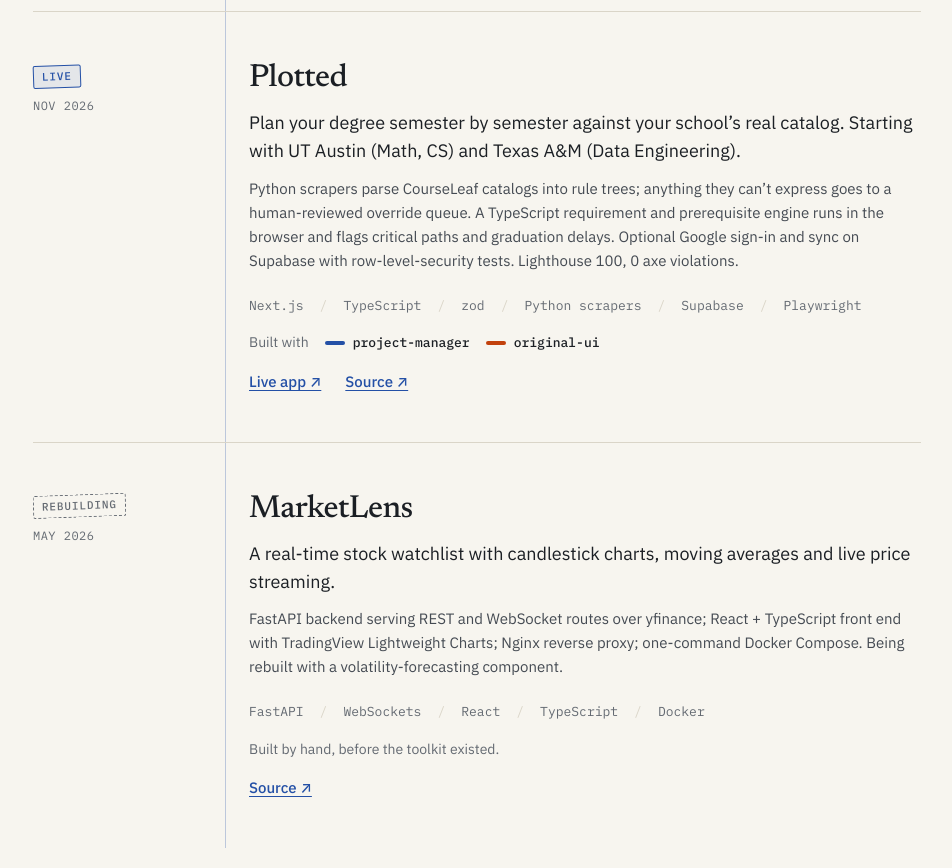
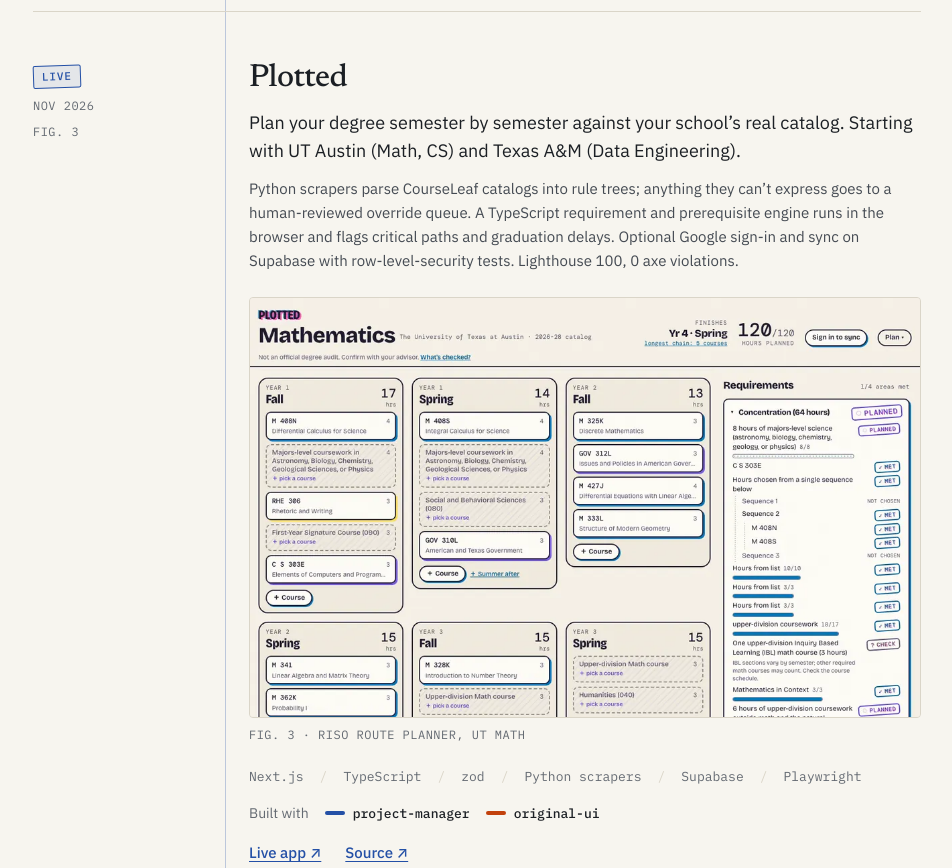
Before and after one commit to AnayPatel-P/anaypatel-p.github.io, a plain HTML site: page index.html in a window 1280 px wide. Shown: the part 1860-2728 px from the top of the page, without its empty margins (163-1115 px from the left). Drawn offline with Linux system fonts and the light colour scheme.

Commit message:
Add Plotted planner screenshot (Fig. 3)
Co-Authored-By: Claude Opus 5.5 <noreply@anthropic.com>

```diff
--- a/index.html
+++ b/index.html
@@ -90,11 +90,16 @@
       <div class="margin">
         <span class="stamp live">Live</span>
         <span class="t-mono" aria-hidden="true">Nov 2026</span>
+        <span class="t-mono" aria-hidden="true">Fig. 3</span>
       </div>
       <div class="main">
         <h3 class="t-h3">Plotted</h3>
         <p class="summary">Plan your degree semester by semester against your school’s real catalog. Starting with UT&nbsp;Austin (Math, CS) and Texas&nbsp;A&amp;M (Data Engineering).</p>
         <p class="detail t-small">Python scrapers parse CourseLeaf catalogs into rule trees; anything they can’t express goes to a human-reviewed override queue. A TypeScript requirement and prerequisite engine runs in the browser and flags critical paths and graduation delays. Optional Google sign-in and sync on Supabase with row-level-security tests. Lighthouse 100, 0 axe violations.</p>
+        <figure>
+          <img src="assets/plotted-planner.webp" width="1000" height="625" alt="Plotted planner for the UT Austin Mathematics degree: semester columns of course stickers, with a requirements checklist stamped Met, Planned and Check" loading="lazy" decoding="async">
+          <figcaption class="t-mono">Fig. 3 · Riso Route planner, UT Math</figcaption>
+        </figure>
         <ul class="tags" aria-label="Stack"><li>Next.js</li><li>TypeScript</li><li>zod</li><li>Python scrapers</li><li>Supabase</li><li>Playwright</li></ul>
         <p class="built"><span>Built with</span>
           <a class="line-tag" style="--c:var(--l-project-manager)" href="#s-project-manager" data-skill="project-manager">project-manager</a>
```
Also changed, not shown: assets/plotted-planner.webp (added).
